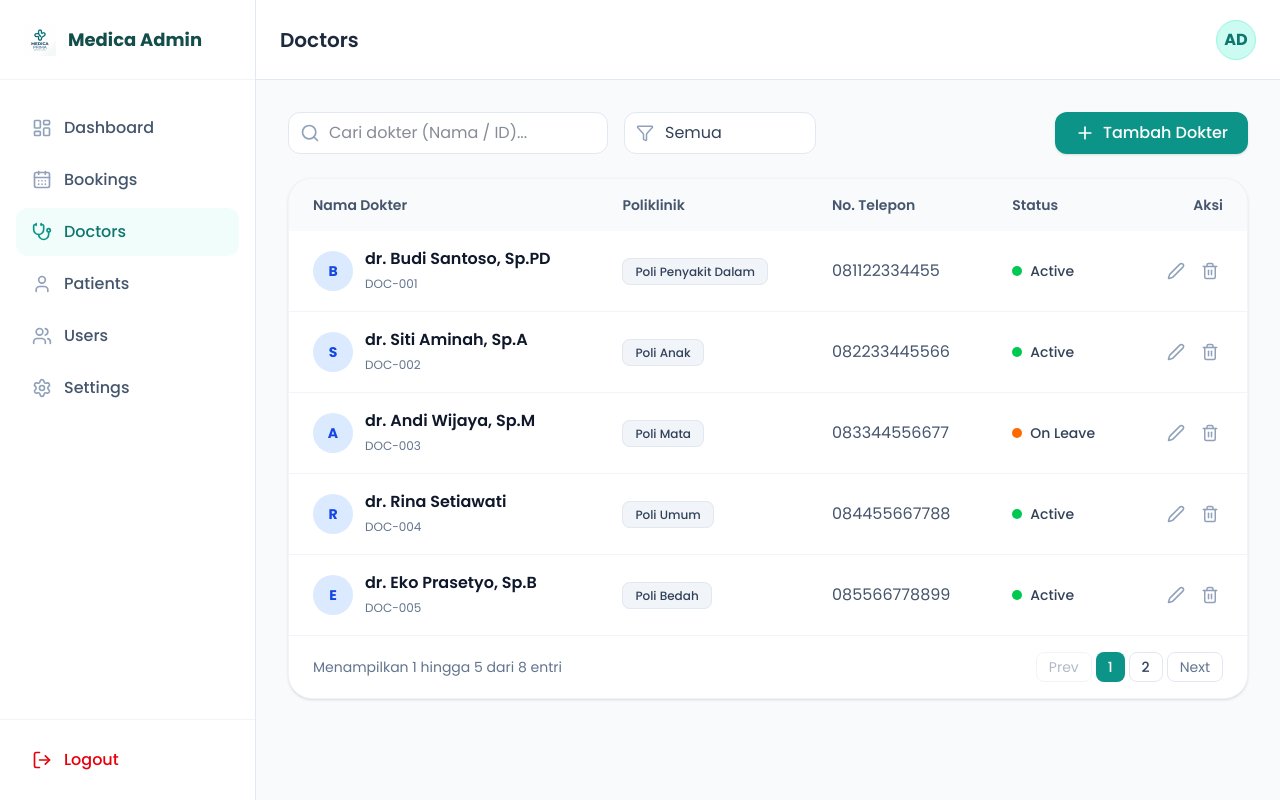
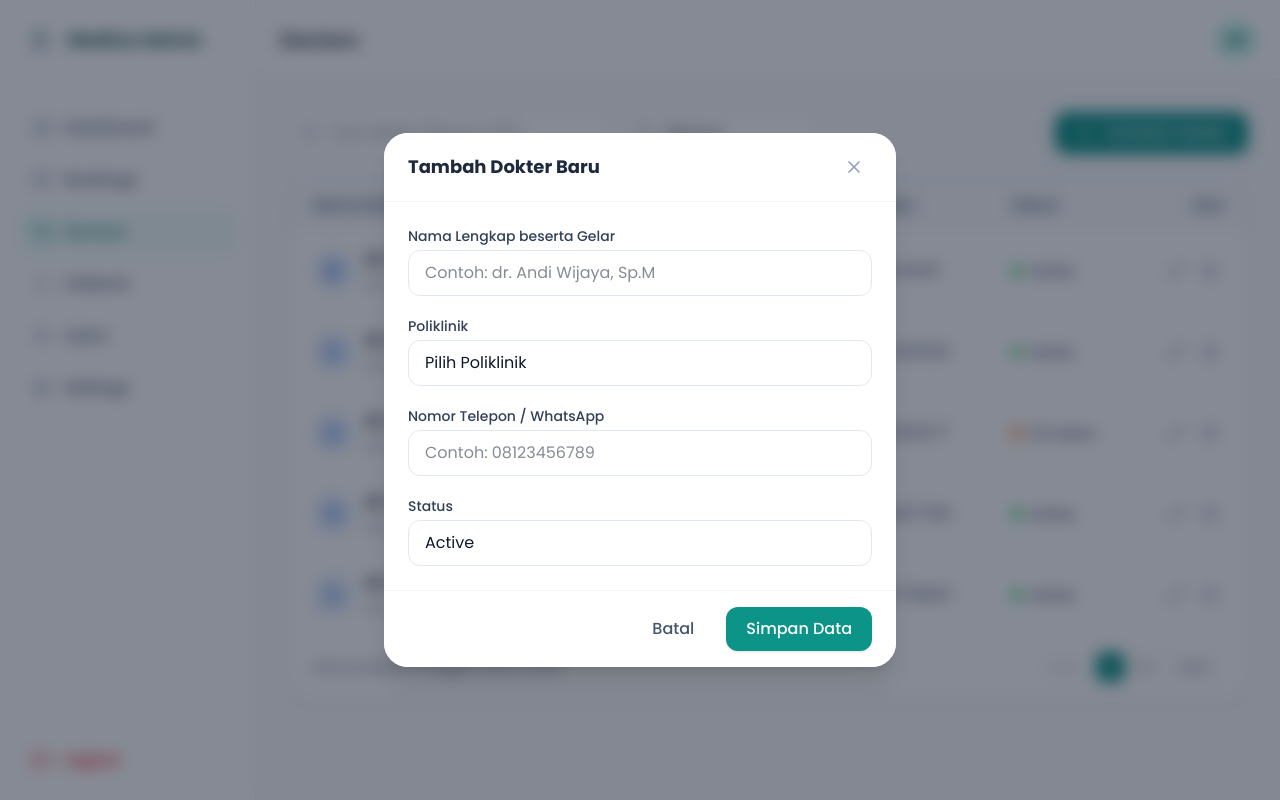
Before and after one commit to dotxbt/bookingklinik, a Next.js app: page /admin/doctors in a window 1280 px wide. Both pictures are taken after a click on the button "Tambah Dokter". Built offline with nearby package versions, Linux system fonts and the light colour scheme.

Commit message:
feat: add modal forms for adding doctors and patients

```diff
--- a/app/admin/doctors/page.tsx
+++ b/app/admin/doctors/page.tsx
@@ -1,12 +1,13 @@
 "use client";
 
 import { useState, useMemo } from "react";
-import { Search, Plus, MoreVertical, Edit2, Trash2, Filter } from "lucide-react";
+import { Search, Plus, MoreVertical, Edit2, Trash2, Filter, X } from "lucide-react";
 
 export default function DoctorsPage() {
   const [searchTerm, setSearchTerm] = useState("");
   const [filterPoli, setFilterPoli] = useState("Semua");
   const [currentPage, setCurrentPage] = useState(1);
+  const [isAddModalOpen, setIsAddModalOpen] = useState(false);
   const itemsPerPage = 5;
 
   const doctorsData = [
@@ -43,7 +44,7 @@ export default function DoctorsPage() {
   }, [searchTerm, filterPoli]);
 
   return (
-    <div className="space-y-6">
+    <div className="space-y-6 relative">
       <div className="flex flex-col sm:flex-row justify-between gap-4">
         <div className="flex flex-col sm:flex-row gap-4 flex-1">
           <div className="relative w-full sm:max-w-xs">
@@ -71,7 +72,10 @@ export default function DoctorsPage() {
           </div>
         </div>
 
-        <button className="bg-primary-600 text-white px-5 py-2 rounded-xl font-medium hover:bg-primary-700 transition-colors flex items-center justify-center gap-2 shadow-sm shrink-0">
+        <button
+          onClick={() => setIsAddModalOpen(true)}
+          className="bg-primary-600 text-white px-5 py-2 rounded-xl font-medium hover:bg-primary-700 transition-colors flex items-center justify-center gap-2 shadow-sm shrink-0"
+        >
           <Plus size={20} /> Tambah Dokter
         </button>
       </div>
@@ -175,6 +179,73 @@ export default function DoctorsPage() {
           </div>
         )}
       </div>
+
+      {/* Add Doctor Modal */}
+      {isAddModalOpen && (
+        <div className="fixed inset-0 z-50 flex items-center justify-center p-4 bg-slate-900/50 backdrop-blur-sm">
+          <div className="bg-white rounded-[1.5rem] shadow-xl w-full max-w-lg overflow-hidden flex flex-col max-h-[90vh]">
+            <div className="px-6 py-4 border-b border-slate-100 flex items-center justify-between sticky top-0 bg-white z-10">
+              <h2 className="text-lg font-bold text-slate-800">Tambah Dokter Baru</h2>
+              <button
+                onClick={() => setIsAddModalOpen(false)}
+                className="p-2 text-slate-400 hover:text-slate-600 hover:bg-slate-100 rounded-full transition-colors"
+              >
+                <X size={20} />
+              </button>
+            </div>
+
+            <div className="p-6 overflow-y-auto">
+              <form className="space-y-5">
+                <div>
+                  <label className="block text-sm font-medium text-slate-700 mb-1">Nama Lengkap beserta Gelar</label>
+                  <input type="text" placeholder="Contoh: dr. Andi Wijaya, Sp.M" className="w-full px-4 py-2.5 border border-slate-200 rounded-xl focus:ring-2 focus:ring-primary-500 focus:border-primary-500 outline-none" />
+                </div>
+
+                <div>
+                  <label className="block text-sm font-medium text-slate-700 mb-1">Poliklinik</label>
+                  <select className="w-full px-4 py-2.5 border border-slate-200 rounded-xl focus:ring-2 focus:ring-primary-500 focus:border-primary-500 outline-none appearance-none bg-white">
+                    <option value="">Pilih Poliklinik</option>
+                    <option value="Poli Umum">Poli Umum</option>
+                    <option value="Poli Gigi">Poli Gigi</option>
+                    <option value="Poli Anak">Poli Anak</option>
+                    <option value="Poli Penyakit Dalam">Poli Penyakit Dalam</option>
+                    <option value="Poli Mata">Poli Mata</option>
+                    <option value="Poli Kandungan">Poli Kandungan</option>
+                  </select>
+                </div>
+
+                <div>
+                  <label className="block text-sm font-medium text-slate-700 mb-1">Nomor Telepon / WhatsApp</label>
+                  <input type="tel" placeholder="Contoh: 08123456789" className="w-full px-4 py-2.5 border border-slate-200 rounded-xl focus:ring-2 focus:ring-primary-500 focus:border-primary-500 outline-none" />
+                </div>
+
+                <div>
+                  <label className="block text-sm font-medium text-slate-700 mb-1">Status</label>
+                  <select className="w-full px-4 py-2.5 border border-slate-200 rounded-xl focus:ring-2 focus:ring-primary-500 focus:border-primary-500 outline-none appearance-none bg-white">
+                    <option value="Active">Active</option>
+                    <option value="On Leave">On Leave</option>
+                  </select>
+                </div>
+              </form>
+            </div>
+
+            <div className="px-6 py-4 border-t border-slate-100 flex justify-end gap-3 sticky bottom-0 bg-white">
+              <button
+                onClick={() => setIsAddModalOpen(false)}
+                className="px-5 py-2.5 text-slate-600 font-medium hover:bg-slate-50 rounded-xl transition-colors"
+              >
+                Batal
+              </button>
+              <button
+                onClick={() => setIsAddModalOpen(false)}
+                className="px-5 py-2.5 bg-primary-600 text-white font-medium rounded-xl hover:bg-primary-700 transition-colors shadow-sm"
+              >
+                Simpan Data
+              </button>
+            </div>
+          </div>
+        </div>
+      )}
     </div>
   );
 }
--- a/app/admin/patients/page.tsx
+++ b/app/admin/patients/page.tsx
@@ -1,12 +1,13 @@
 "use client";
 
 import { useState, useMemo } from "react";
-import { Search, Plus, MoreVertical, Edit2, Trash2, Filter } from "lucide-react";
+import { Search, Plus, MoreVertical, Edit2, Trash2, Filter, X } from "lucide-react";
 
 export default function PatientsPage() {
   const [searchTerm, setSearchTerm] = useState("");
   const [filterGender, setFilterGender] = useState("Semua");
   const [currentPage, setCurrentPage] = useState(1);
+  const [isAddModalOpen, setIsAddModalOpen] = useState(false);
   const itemsPerPage = 5;
 
   const patientsData = [
@@ -41,7 +42,7 @@ export default function PatientsPage() {
   }, [searchTerm, filterGender]);
 
   return (
-    <div className="space-y-6">
+    <div className="space-y-6 relative">
       <div className="flex flex-col sm:flex-row justify-between gap-4">
         <div className="flex flex-col sm:flex-row gap-4 flex-1">
           <div className="relative w-full sm:max-w-xs">
@@ -69,7 +70,10 @@ export default function PatientsPage() {
           </div>
         </div>
 
-        <button className="bg-primary-600 text-white px-5 py-2 rounded-xl font-medium hover:bg-primary-700 transition-colors flex items-center justify-center gap-2 shadow-sm shrink-0">
+        <button
+          onClick={() => setIsAddModalOpen(true)}
+          className="bg-primary-600 text-white px-5 py-2 rounded-xl font-medium hover:bg-primary-700 transition-colors flex items-center justify-center gap-2 shadow-sm shrink-0"
+        >
           <Plus size={20} /> Registrasi Pasien
         </button>
       </div>
@@ -165,6 +169,77 @@ export default function PatientsPage() {
           </div>
         )}
       </div>
+
+      {/* Add Patient Modal */}
+      {isAddModalOpen && (
+        <div className="fixed inset-0 z-50 flex items-center justify-center p-4 bg-slate-900/50 backdrop-blur-sm">
+          <div className="bg-white rounded-[1.5rem] shadow-xl w-full max-w-lg overflow-hidden flex flex-col max-h-[90vh]">
+            <div className="px-6 py-4 border-b border-slate-100 flex items-center justify-between sticky top-0 bg-white z-10">
+              <h2 className="text-lg font-bold text-slate-800">Registrasi Pasien Baru</h2>
+              <button
+                onClick={() => setIsAddModalOpen(false)}
+                className="p-2 text-slate-400 hover:text-slate-600 hover:bg-slate-100 rounded-full transition-colors"
+              >
+                <X size={20} />
+              </button>
+            </div>
+
+            <div className="p-6 overflow-y-auto">
+              <form className="space-y-5">
+                <div>
+                  <label className="block text-sm font-medium text-slate-700 mb-1">Nama Lengkap Pasien</label>
+                  <input type="text" placeholder="Contoh: Budi Gunawan" className="w-full px-4 py-2.5 border border-slate-200 rounded-xl focus:ring-2 focus:ring-primary-500 focus:border-primary-500 outline-none" />
+                </div>
+
+                <div>
+                  <label className="block text-sm font-medium text-slate-700 mb-1">Nomor Induk Kependudukan (NIK)</label>
+                  <input type="text" placeholder="Masukkan 16 digit NIK" className="w-full px-4 py-2.5 border border-slate-200 rounded-xl focus:ring-2 focus:ring-primary-500 focus:border-primary-500 outline-none" />
+                </div>
+
+                <div className="grid grid-cols-1 sm:grid-cols-2 gap-4">
+                  <div>
+                    <label className="block text-sm font-medium text-slate-700 mb-1">Tanggal Lahir</label>
+                    <input type="date" className="w-full px-4 py-2.5 border border-slate-200 rounded-xl focus:ring-2 focus:ring-primary-500 focus:border-primary-500 outline-none text-slate-700" />
+                  </div>
+                  <div>
+                    <label className="block text-sm font-medium text-slate-700 mb-1">Jenis Kelamin</label>
+                    <select className="w-full px-4 py-2.5 border border-slate-200 rounded-xl focus:ring-2 focus:ring-primary-500 focus:border-primary-500 outline-none appearance-none bg-white text-slate-700">
+                      <option value="">Pilih Jenis Kelamin</option>
+                      <option value="Laki-laki">Laki-laki</option>
+                      <option value="Perempuan">Perempuan</option>
+                    </select>
+                  </div>
+                </div>
+
+                <div>
+                  <label className="block text-sm font-medium text-slate-700 mb-1">Nomor Telepon / WhatsApp</label>
+                  <input type="tel" placeholder="Contoh: 08123456789" className="w-full px-4 py-2.5 border border-slate-200 rounded-xl focus:ring-2 focus:ring-primary-500 focus:border-primary-500 outline-none" />
+                </div>
+
+                <div>
+                  <label className="block text-sm font-medium text-slate-700 mb-1">Alamat Domisili</label>
+                  <textarea rows={3} placeholder="Masukkan alamat lengkap..." className="w-full px-4 py-2.5 border border-slate-200 rounded-xl focus:ring-2 focus:ring-primary-500 focus:border-primary-500 outline-none resize-none"></textarea>
+                </div>
+              </form>
+            </div>
+
+            <div className="px-6 py-4 border-t border-slate-100 flex justify-end gap-3 sticky bottom-0 bg-white">
+              <button
+                onClick={() => setIsAddModalOpen(false)}
+                className="px-5 py-2.5 text-slate-600 font-medium hover:bg-slate-50 rounded-xl transition-colors"
+              >
+                Batal
+              </button>
+              <button
+                onClick={() => setIsAddModalOpen(false)}
+                className="px-5 py-2.5 bg-primary-600 text-white font-medium rounded-xl hover:bg-primary-700 transition-colors shadow-sm"
+              >
+                Simpan Data
+              </button>
+            </div>
+          </div>
+        </div>
+      )}
     </div>
   );
 }
```
